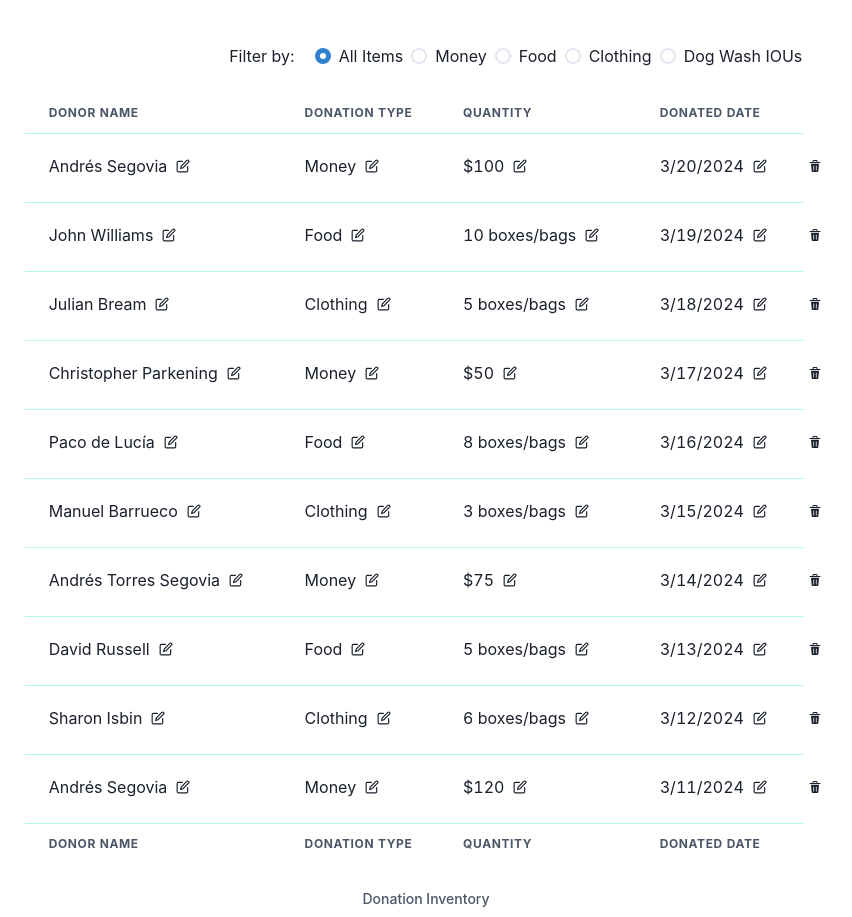
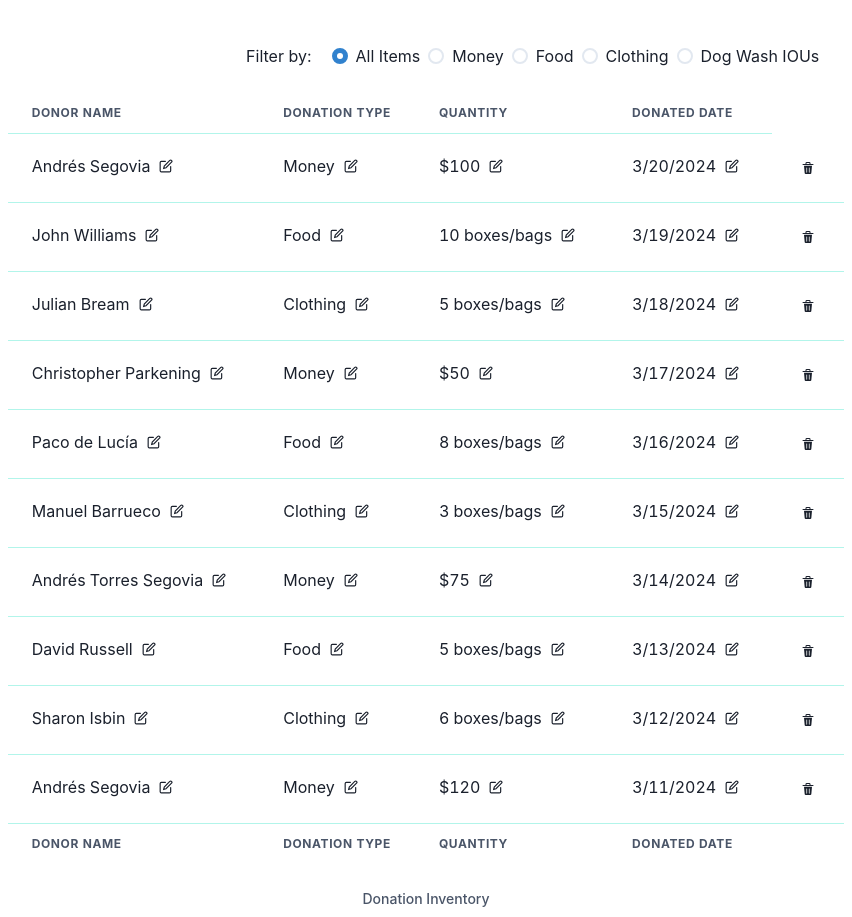
Before and after one commit to kssampson/animal-shelter, a React (Create React App) app: page / in a window 1280 px wide. Shown: the part 920-1837 px from the top of the page, without its empty margins (214-1066 px from the left). Built offline with nearby package versions, Linux system fonts and the light colour scheme.

Commit message:
moved delete icon button inside TD component due to dom nesting error

```diff
--- a/src/Donations/DonationList/DonationList.tsx
+++ b/src/Donations/DonationList/DonationList.tsx
@@ -1,4 +1,4 @@
-import { Box, Table, TableCaption, TableContainer, Tbody, Tfoot, Th, Thead, Tr, Text, RadioGroup, Stack, Radio, IconButton} from "@chakra-ui/react";
+import { Box, Table, TableCaption, TableContainer, Tbody, Tfoot, Th, Thead, Tr, Text, RadioGroup, Stack, Radio, IconButton, Td} from "@chakra-ui/react";
 import { Donation } from "../../App";
 import TableData from "./TableData";
 import { useEffect, useState } from "react";
@@ -75,6 +75,7 @@ const DonationList = ( {donations, setDonations, handleNameEdit, handleDateEdit,
                     filterOptions={filterOptions}
                     />
                     {!isSomeEditOpen && (
+                      <Td>
                         <IconButton
                           onClick={() => deleteDonation(donation.id)}
                           aria-label={"cancel icon"}
@@ -82,8 +83,8 @@ const DonationList = ( {donations, setDonations, handleNameEdit, handleDateEdit,
                           background="none"
                           size="xs"
                           _hover={{ color: "red" }}
-                        mt={5}
                         ></IconButton>
+                      </Td>
                     )}
                   </Tr>
                 )
```
Also changed, not shown: src/Donations/DonationForm/DonationForm.tsx (+0 -7 lines). Lines whose indentation alone changed are shown as unchanged.
